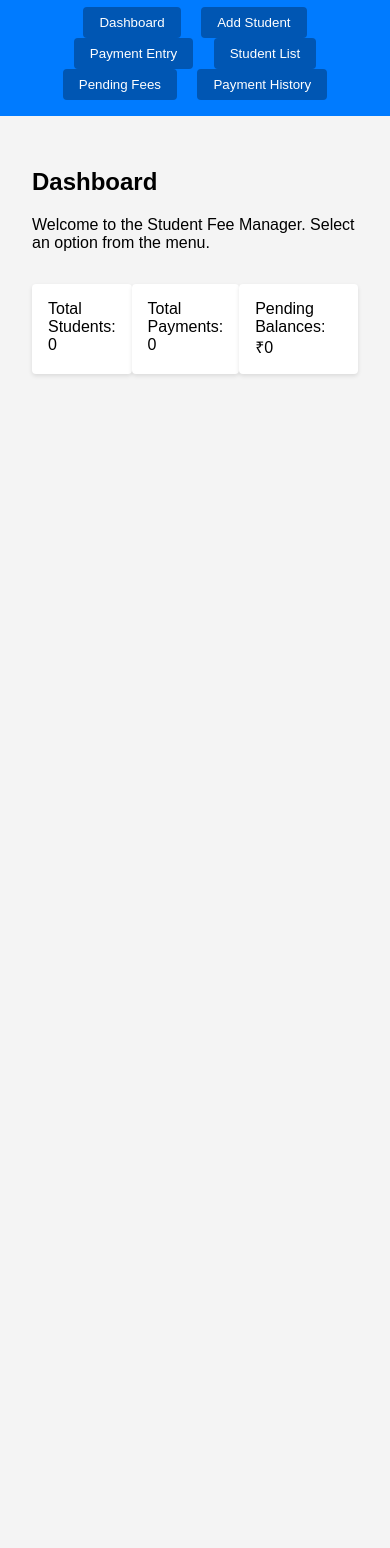
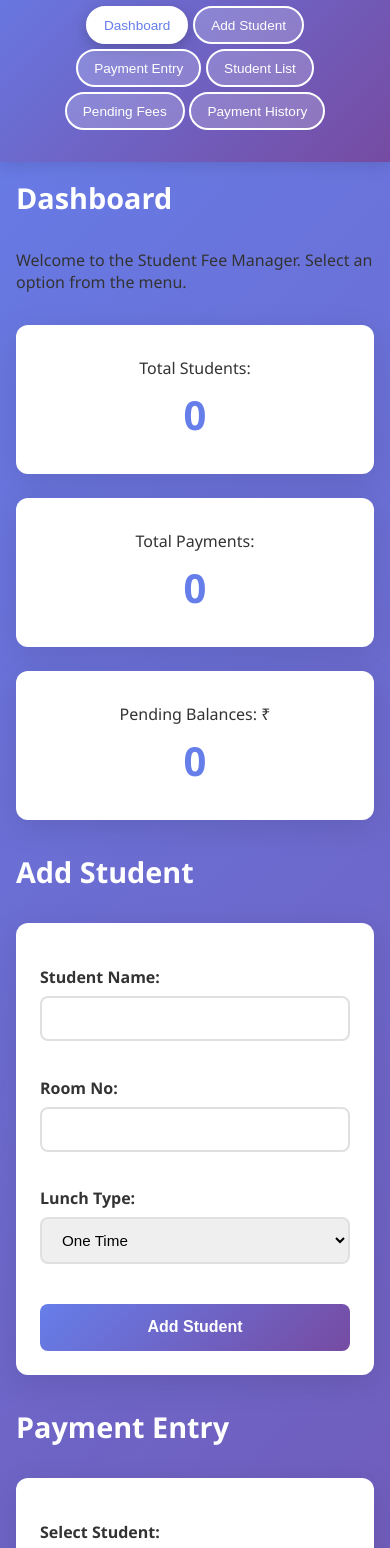
Before and after one commit to Darkriser69/Student-Fee-Manager, a website: page index.html in a window 390 px wide. Shown: the part 89-1637 px from the top of the page. Before the commit the page ends 844 px from the top, so only its background shows below. Drawn offline with Linux system fonts and the light colour scheme; no server answers.

Commit message:
Single-page dashboard: show all sections and make nav scroll to sections

```diff
--- a/css/styles.css
+++ b/css/styles.css
@@ -1,76 +1,173 @@
-body {
-    font-family: Arial, sans-serif;
+* {
     margin: 0;
     padding: 0;
-    background-color: #f4f4f4;
+    box-sizing: border-box;
+}
+
+body {
+    font-family: 'Segoe UI', Tahoma, Geneva, Verdana, sans-serif;
+    background: linear-gradient(135deg, #667eea 0%, #764ba2 100%);
+    min-height: 100vh;
+    color: #333;
 }
 
 header {
-    background-color: #007bff;
+    background: linear-gradient(135deg, #667eea 0%, #764ba2 100%);
     color: white;
-    padding: 1rem;
+    padding: 2rem;
+    box-shadow: 0 4px 15px rgba(0, 0, 0, 0.1);
+}
+
+header h1 {
+    font-size: 2.5rem;
+    margin-bottom: 1.5rem;
     text-align: center;
 }
 
 nav {
-    margin-top: 1rem;
+    display: flex;
+    justify-content: center;
+    flex-wrap: wrap;
+    gap: 0.5rem;
 }
 
 nav button {
-    margin: 0 0.5rem;
-    padding: 0.5rem 1rem;
-    background-color: #0056b3;
+    padding: 0.75rem 1.5rem;
+    background-color: rgba(255, 255, 255, 0.2);
     color: white;
-    border: none;
+    border: 2px solid white;
     cursor: pointer;
-    border-radius: 4px;
+    border-radius: 25px;
+    font-size: 0.95rem;
+    font-weight: 500;
+    transition: all 0.3s ease;
 }
 
 nav button:hover {
-    background-color: #004085;
+    background-color: white;
+    color: #667eea;
+    transform: translateY(-2px);
+    box-shadow: 0 5px 15px rgba(0, 0, 0, 0.2);
+}
+
+nav button.active {
+    background-color: white;
+    color: #667eea;
+    box-shadow: 0 5px 15px rgba(0, 0, 0, 0.2);
 }
 
 main {
     padding: 2rem;
+    max-width: 1200px;
+    margin: 0 auto;
 }
 
 .screen {
-    display: none;
+    display: block; /* show all sections on the single-page dashboard */
+    animation: fadeIn 0.3s ease;
+    margin-bottom: 2rem;
+    background: transparent;
 }
 
 .screen.active {
-    display: block;
+    /* kept for compatibility with other code */
+}
+
+@keyframes fadeIn {
+    from {
+        opacity: 0;
+        transform: translateY(10px);
+    }
+    to {
+        opacity: 1;
+        transform: translateY(0);
+    }
+}
+
+.screen h2 {
+    color: white;
+    margin-bottom: 2rem;
+    font-size: 1.8rem;
 }
 
 form {
-    max-width: 400px;
+    background: white;
+    padding: 2rem;
+    border-radius: 12px;
+    box-shadow: 0 8px 32px rgba(0, 0, 0, 0.1);
+    max-width: 500px;
     margin: 0 auto;
 }
 
 form label {
     display: block;
-    margin-top: 1rem;
+    margin-top: 1.2rem;
+    margin-bottom: 0.5rem;
+    font-weight: 600;
+    color: #333;
 }
 
 form input, form select {
     width: 100%;
-    padding: 0.5rem;
-    margin-top: 0.5rem;
-    box-sizing: border-box;
+    padding: 0.75rem 1rem;
+    margin-bottom: 1rem;
+    border: 2px solid #e0e0e0;
+    border-radius: 8px;
+    font-size: 0.95rem;
+    transition: border-color 0.3s;
+}
+
+form input:focus, form select:focus {
+    outline: none;
+    border-color: #667eea;
+    box-shadow: 0 0 0 3px rgba(102, 126, 234, 0.1);
 }
 
 form button {
-    margin-top: 1rem;
-    padding: 0.5rem 1rem;
-    background-color: #28a745;
+    width: 100%;
+    margin-top: 1.5rem;
+    padding: 0.9rem;
+    background: linear-gradient(135deg, #667eea 0%, #764ba2 100%);
     color: white;
     border: none;
     cursor: pointer;
-    border-radius: 4px;
+    border-radius: 8px;
+    font-size: 1rem;
+    font-weight: 600;
+    transition: all 0.3s;
 }
 
 form button:hover {
-    background-color: #218838;
+    transform: translateY(-2px);
+    box-shadow: 0 8px 20px rgba(102, 126, 234, 0.3);
+}
+
+#stats {
+    display: grid;
+    grid-template-columns: repeat(auto-fit, minmax(250px, 1fr));
+    gap: 1.5rem;
+    margin-top: 2rem;
+}
+
+#stats div {
+    background: white;
+    padding: 2rem;
+    border-radius: 12px;
+    box-shadow: 0 8px 32px rgba(0, 0, 0, 0.1);
+    text-align: center;
+    transition: transform 0.3s;
+}
+
+#stats div:hover {
+    transform: translateY(-5px);
+}
+
+#stats div span {
+    display: block;
+    font-size: 2.5rem;
+    font-weight: bold;
+    color: #667eea;
+    margin-top: 0.5rem;
 }
 
 ul {
@@ -79,38 +176,96 @@ ul {
 }
 
 li {
-    background-color: white;
-    margin: 0.5rem 0;
-    padding: 1rem;
-    border-radius: 4px;
-    box-shadow: 0 2px 4px rgba(0,0,0,0.1);
+    background: white;
+    margin: 1rem 0;
+    padding: 1.5rem;
+    border-radius: 10px;
+    box-shadow: 0 4px 12px rgba(0, 0, 0, 0.1);
     display: flex;
     justify-content: space-between;
     align-items: center;
+    gap: 1rem;
+    transition: all 0.3s;
+}
+
+li:hover {
+    box-shadow: 0 8px 20px rgba(0, 0, 0, 0.15);
+    transform: translateX(5px);
+}
+
+li span {
+    flex: 1;
+    color: #333;
+    font-weight: 500;
 }
 
 li button {
-    background-color: #dc3545;
+    background-color: #ef4444;
     color: white;
     border: none;
-    padding: 0.5rem;
-    border-radius: 4px;
+    padding: 0.6rem 1.2rem;
+    border-radius: 6px;
     cursor: pointer;
+    font-weight: 600;
+    transition: all 0.3s;
+    white-space: nowrap;
 }
 
 li button:hover {
-    background-color: #c82333;
+    background-color: #dc2626;
+    transform: scale(1.05);
 }
 
-#stats {
-    display: flex;
-    justify-content: space-around;
-    margin-top: 2rem;
+select#history-student-select {
+    width: 100%;
+    padding: 0.75rem 1rem;
+    margin: 1rem 0;
+    border: 2px solid #e0e0e0;
+    border-radius: 8px;
+    font-size: 0.95rem;
+    transition: border-color 0.3s;
 }
 
-#stats div {
-    background-color: white;
-    padding: 1rem;
-    border-radius: 4px;
-    box-shadow: 0 2px 4px rgba(0,0,0,0.1);
+select#history-student-select:focus {
+    outline: none;
+    border-color: #667eea;
+    box-shadow: 0 0 0 3px rgba(102, 126, 234, 0.1);
 }
+
+/* Responsive Design */
+@media (max-width: 768px) {
+    header h1 {
+        font-size: 1.8rem;
+    }
+
+    nav {
+        gap: 0.3rem;
+    }
+
+    nav button {
+        padding: 0.6rem 1rem;
+        font-size: 0.85rem;
+    }
+
+    main {
+        padding: 1rem;
+    }
+
+    form {
+        padding: 1.5rem;
+    }
+
+    #stats {
+        grid-template-columns: 1fr;
+    }
+
+    li {
+        flex-direction: column;
+        align-items: flex-start;
+    }
+
+    li button {
+        width: 100%;
+        text-align: center;
+    }
+}
--- a/js/script.js
+++ b/js/script.js
@@ -23,15 +23,28 @@ async function initializeApp() {
 // Navigation setup
 function setupNavigationListeners() {
     document.querySelectorAll('nav button').forEach(btn => {
-        btn.addEventListener('click', () => {
-            document.querySelectorAll('.screen').forEach(screen => screen.classList.remove('active'));
-            document.getElementById(btn.id.replace('-btn', '')).classList.add('active');
-            if (btn.id === 'student-list-btn') loadStudents();
-            if (btn.id === 'pending-fees-btn') loadPendingFees();
-            if (btn.id === 'payment-entry-btn') loadStudentSelect();
-            if (btn.id === 'payment-history-btn') loadHistoryStudentSelect();
+        btn.addEventListener('click', (e) => {
+            e.preventDefault();
+            // Remove active class from all buttons
+            document.querySelectorAll('nav button').forEach(b => b.classList.remove('active'));
+            // Add active class to clicked button
+            btn.classList.add('active');
+
+            // Scroll to the section on the single-page dashboard
+            const targetId = btn.id.replace('-btn', '');
+            const target = document.getElementById(targetId);
+            if (target) target.scrollIntoView({ behavior: 'smooth', block: 'start' });
+
+            // Load data for specific sections (keep data fresh)
+            if (targetId === 'student-list') loadStudents();
+            if (targetId === 'pending-fees') loadPendingFees();
+            if (targetId === 'payment-entry') loadStudentSelect();
+            if (targetId === 'payment-history') loadHistoryStudentSelect();
         });
     });
+
+    // Set dashboard button as active by default
+    document.getElementById('dashboard-btn').classList.add('active');
 }
 
 // Form listeners setup
```
